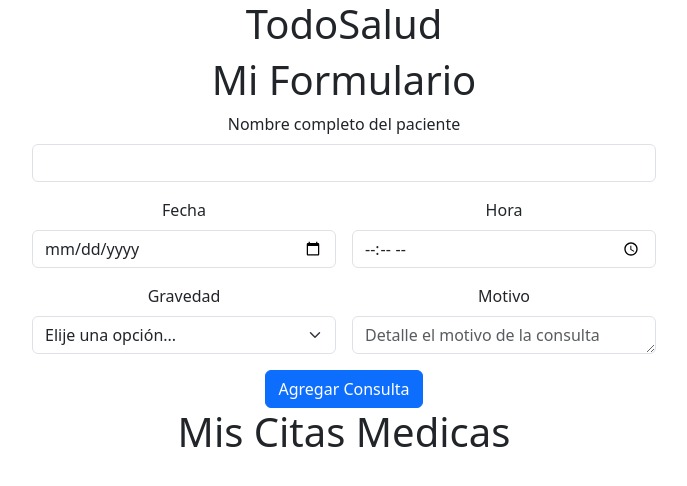
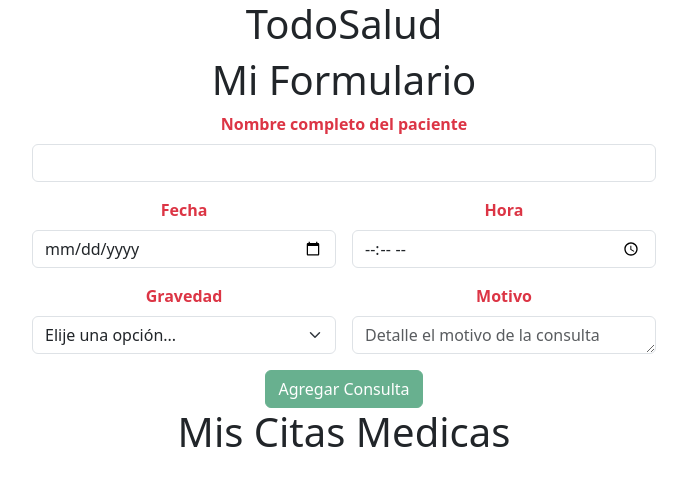
Before and after one commit to michelanyelo/agendarCitaMedicaVue-DL, a Vue app: page / in a window 1280 px wide. Shown: the top 486 px of the page, without its empty margins (296-983 px from the left). Built offline with nearby package versions, Linux system fonts and the light colour scheme.

Commit message:
M6D8 desafio: Added cita list display and submission functionality to CitasMedicas.vue, and implemented form validation and submission in FormCita.vue

```diff
--- a/src/components/CitasMedicas.vue
+++ b/src/components/CitasMedicas.vue
@@ -1,19 +1,31 @@
 <template>
     <h1>Mi Formulario</h1>
-    <FormCita />
+    <FormCita @submit-cita="agregarConsulta" />
     <h1>Mis Citas Medicas</h1>
+    <ul>
+        <li v-for="(cita, index) in citas" :key="index">
+            {{ cita.paciente }} - {{ cita.fecha }} - {{ cita.horario }} - {{ cita.gravedad }} - {{ cita.motivo }}
+        </li>
+    </ul>
 </template>
 
 <script>
 import FormCita from './FormCita.vue'
+
 export default {
     name: 'CitasMedicas',
     components: { FormCita },
     data() {
         return {
-
+            citas: []
         };
     },
+    methods: {
+        agregarConsulta(consulta) {
+            this.citas.push(consulta);
+        }
+    }
 };
 </script>
+
 <style scoped></style>
--- a/src/components/FormCita.vue
+++ b/src/components/FormCita.vue
@@ -1,31 +1,37 @@
 <template>
     <form class="row g-3 w-50 mx-auto" @submit.prevent="registrarConsulta">
         <div class="col-12">
-            <label for="inputPaciente" class="form-label">Nombre completo del paciente</label>
+            <label for="inputPaciente" class="form-label"
+                :class="{ 'text-danger fw-bold': consulta.paciente.trim() == 0 }">Nombre completo del
+                paciente</label>
             <input type="text" class="form-control" id="inputPaciente" v-model="consulta.paciente">
         </div>
         <div class="col-md-6">
-            <label for="inputFecha" class="form-label">Fecha</label>
+            <label for="inputFecha" class="form-label"
+                :class="{ 'text-danger fw-bold': consulta.fecha.trim() == 0 }">Fecha</label>
             <input type="date" class="form-control" id="inputFecha" v-model="consulta.fecha">
         </div>
         <div class="col-md-6">
-            <label for="inputHora" class="form-label">Hora</label>
+            <label for="inputHora" class="form-label"
+                :class="{ 'text-danger fw-bold': consulta.horario.trim() == 0 }">Hora</label>
             <input type="time" class="form-control" id="inputHora" v-model="consulta.horario">
         </div>
         <div class="col-md-6">
-            <label for="inputGravedad" class="form-label">Gravedad</label>
+            <label for="inputGravedad" class="form-label"
+                :class="{ 'text-danger fw-bold': consulta.gravedad <= 0 }">Gravedad</label>
             <select id="inputGravedad" class="form-select" v-model="consulta.gravedad">
                 <option value="" disabled>Elije una opción...</option>
                 <option v-for="(nivel, idx) in nivelGravedad" :key="idx" :value="idx + 1">{{ nivel }}</option>
             </select>
         </div>
         <div class="col-md-6">
-            <label for="inputMotivo" class="form-label">Motivo</label>
+            <label for="inputMotivo" class="form-label"
+                :class="{ 'text-danger fw-bold': consulta.motivo.trim() == 0 }">Motivo</label>
             <textarea rows="1" class="form-control" id="inputMotivo" placeholder="Detalle el motivo de la consulta"
                 v-model="consulta.motivo"></textarea>
         </div>
         <div class="col-12">
-            <button type="submit" class="btn btn-primary">Agregar Consulta</button>
+            <button type="submit" class="btn btn-success" :disabled="!isFormValid">Agregar Consulta</button>
         </div>
     </form>
 </template>
@@ -45,6 +51,28 @@ export default {
             }
         };
     },
+    computed: {
+        isFormValid() {
+            return this.consulta.paciente.trim() !== '' &&
+                this.consulta.fecha.trim() !== '' &&
+                this.consulta.horario.trim() !== '' &&
+                this.consulta.gravedad > 0 &&
+                this.consulta.motivo.trim() !== '';
+        }
+    },
+    methods: {
+        registrarConsulta() {
+            if (!this.isFormValid) return;
+            this.$emit('submit-cita', this.consulta)
+            this.consulta = {
+                paciente: '',
+                fecha: '',
+                horario: '',
+                gravedad: '',
+                motivo: '',
+            };
+        }
+    },
 };
 </script>
 <style scoped></style>
```
